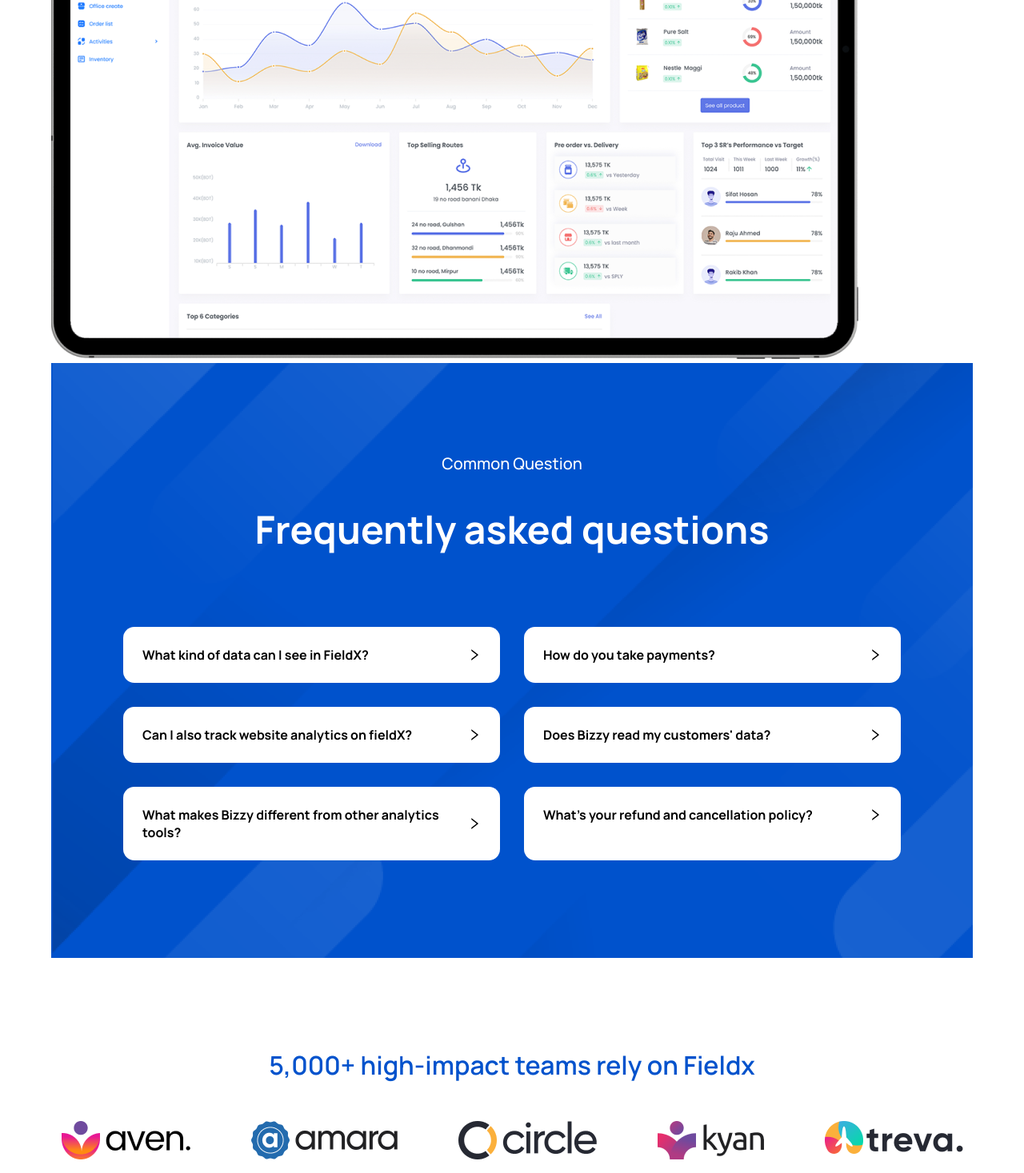
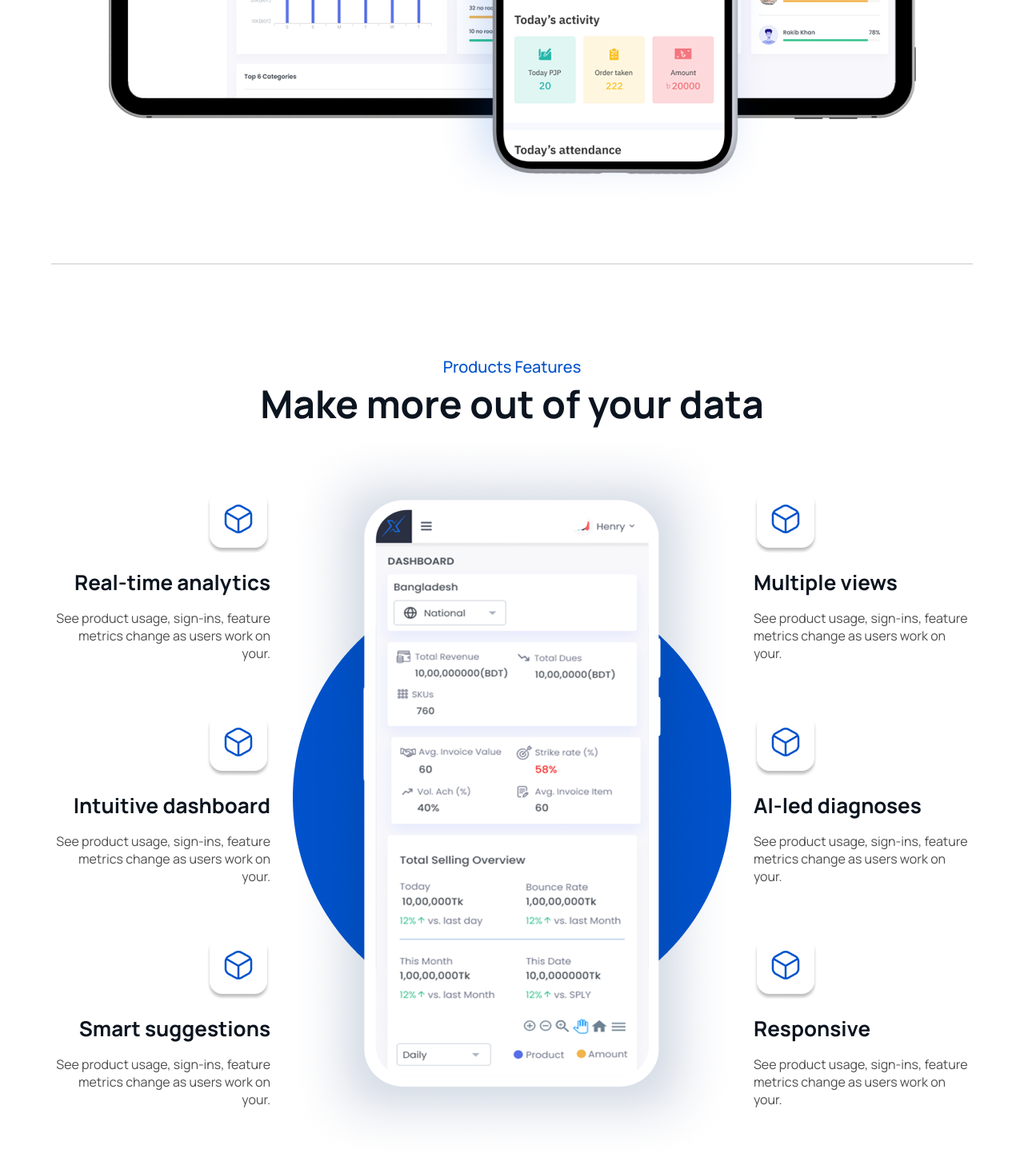
Before and after one commit to Ankan112/MAACTASK, a React (Vite) app: page / in a window 1280 px wide. Shown: the part 1330-2797 px from the top of the page at 80% size. Built offline with nearby package versions, Linux system fonts and the light colour scheme.

Commit message:
product section done

```diff
--- a/src/components/Home/Banner.jsx
+++ b/src/components/Home/Banner.jsx
@@ -8,7 +8,7 @@ const Banner = () => {
         height: "910px",
         display: "flex",
         justifyContent: "center",
-        alignItems: "center",
+        paddingTop: "220px",
       }}
     >
       <div>
--- a/src/components/Home/DeviceAnalytics.jsx
+++ b/src/components/Home/DeviceAnalytics.jsx
@@ -1,11 +1,33 @@
 import tablet from "../../assets/tablet1.png";
+import phone from "../../assets/phone.png";
 const DeviceAnalytics = () => {
   return (
-    <div>
-      <div>
-        <img src={tablet} alt="" />
+    <>
+      <div
+        style={{
+          marginTop: "-300px",
+          display: "flex",
+          alignItems: "center",
+          justifyContent: "center",
+          position: "relative",
+          marginBottom: "175px",
+        }}
+      >
+        <div>
+          <img src={tablet} alt="" />
+        </div>
+        <div
+          style={{
+            position: "absolute",
+            right: 250,
+            bottom: -110,
+          }}
+        >
+          <img src={phone} alt="" />
+        </div>
       </div>
-    </div>
+      <hr style={{ border: "1px solid #E1E1E1" }} />
+    </>
   );
 };
 
--- /dev/null
+++ b/src/components/Home/Products.jsx
@@ -0,0 +1,217 @@
+import phone2 from "../../assets/phone2.png";
+import icon from "../../assets/icon.png";
+const Products = () => {
+  return (
+    <div
+      style={{
+        textAlign: "center",
+        padding: "114px 0 44px",
+      }}
+    >
+      <h4
+        style={{
+          fontSize: "20px",
+          fontWeight: 500,
+          color: "#0052CC",
+        }}
+      >
+        Products Features
+      </h4>
+      <h1
+        style={{
+          fontSize: "48px",
+          fontWeight: 700,
+          color: "#0B141F",
+        }}
+      >
+        Make more out of your data
+      </h1>
+      <div
+        style={{
+          display: "flex",
+          justifyContent: "center",
+          alignItems: "center",
+          gap: "20px",
+        }}
+      >
+        <div>
+          <div style={{ textAlign: "right" }}>
+            <div
+              style={{
+                marginBottom: "12px",
+              }}
+            >
+              <img src={icon} alt="" />
+            </div>
+            <h3
+              style={{
+                fontSize: "26px",
+                fontWeight: 700,
+                color: "#0B141F",
+              }}
+            >
+              Real-time analytics
+            </h3>
+            <p
+              style={{
+                fontSize: "16px",
+                color: "#4E4E4E",
+                marginTop: "16px",
+              }}
+            >
+              See product usage, sign-ins, feature <br /> metrics change as
+              users work on your.
+            </p>
+          </div>
+          <div style={{ textAlign: "right", margin: "64px 0" }}>
+            <div
+              style={{
+                marginBottom: "12px",
+              }}
+            >
+              <img src={icon} alt="" />
+            </div>
+            <h3
+              style={{
+                fontSize: "26px",
+                fontWeight: 700,
+                color: "#0B141F",
+              }}
+            >
+              Intuitive dashboard
+            </h3>
+            <p
+              style={{
+                fontSize: "16px",
+                color: "#4E4E4E",
+                marginTop: "16px",
+              }}
+            >
+              See product usage, sign-ins, feature <br /> metrics change as
+              users work on your.
+            </p>
+          </div>
+          <div style={{ textAlign: "right" }}>
+            <div
+              style={{
+                marginBottom: "12px",
+              }}
+            >
+              <img src={icon} alt="" />
+            </div>
+            <h3
+              style={{
+                fontSize: "26px",
+                fontWeight: 700,
+                color: "#0B141F",
+              }}
+            >
+              Smart suggestions
+            </h3>
+            <p
+              style={{
+                fontSize: "16px",
+                color: "#4E4E4E",
+                marginTop: "16px",
+              }}
+            >
+              See product usage, sign-ins, feature <br /> metrics change as
+              users work on your.
+            </p>
+          </div>
+        </div>
+        <div>
+          <img src={phone2} alt="" />
+        </div>
+        <div>
+          <div style={{ textAlign: "left" }}>
+            <div
+              style={{
+                marginBottom: "12px",
+              }}
+            >
+              <img src={icon} alt="" />
+            </div>
+            <h3
+              style={{
+                fontSize: "26px",
+                fontWeight: 700,
+                color: "#0B141F",
+              }}
+            >
+              Multiple views
+            </h3>
+            <p
+              style={{
+                fontSize: "16px",
+                color: "#4E4E4E",
+                marginTop: "16px",
+              }}
+            >
+              See product usage, sign-ins, feature <br /> metrics change as
+              users work on your.
+            </p>
+          </div>
+          <div style={{ textAlign: "left", margin: "64px 0" }}>
+            <div
+              style={{
+                marginBottom: "12px",
+              }}
+            >
+              <img src={icon} alt="" />
+            </div>
+            <h3
+              style={{
+                fontSize: "26px",
+                fontWeight: 700,
+                color: "#0B141F",
+              }}
+            >
+              AI-led diagnoses
+            </h3>
+            <p
+              style={{
+                fontSize: "16px",
+                color: "#4E4E4E",
+                marginTop: "16px",
+              }}
+            >
+              See product usage, sign-ins, feature <br /> metrics change as
+              users work on your.
+            </p>
+          </div>
+          <div style={{ textAlign: "left" }}>
+            <div
+              style={{
+                marginBottom: "12px",
+              }}
+            >
+              <img src={icon} alt="" />
+            </div>
+            <h3
+              style={{
+                fontSize: "26px",
+                fontWeight: 700,
+                color: "#0B141F",
+              }}
+            >
+              Responsive
+            </h3>
+            <p
+              style={{
+                fontSize: "16px",
+                color: "#4E4E4E",
+                marginTop: "16px",
+              }}
+            >
+              See product usage, sign-ins, feature <br /> metrics change as
+              users work on your.
+            </p>
+          </div>
+        </div>
+      </div>
+    </div>
+  );
+};
+
+export default Products;
--- a/src/pages/Home.jsx
+++ b/src/pages/Home.jsx
@@ -2,12 +2,14 @@ import Banner from "../components/Home/Banner";
 import DeviceAnalytics from "../components/Home/DeviceAnalytics";
 import Faq from "../components/Home/FAQ";
 import Partners from "../components/Home/Partners";
+import Products from "../components/Home/Products";
 
 const Home = () => {
   return (
     <div className="main-container">
       <Banner />
       <DeviceAnalytics />
+      <Products />
       <Faq />
       <Partners />
     </div>
```
Also changed, not shown: src/assets/icon.png (added), src/assets/phone2.png (added).
